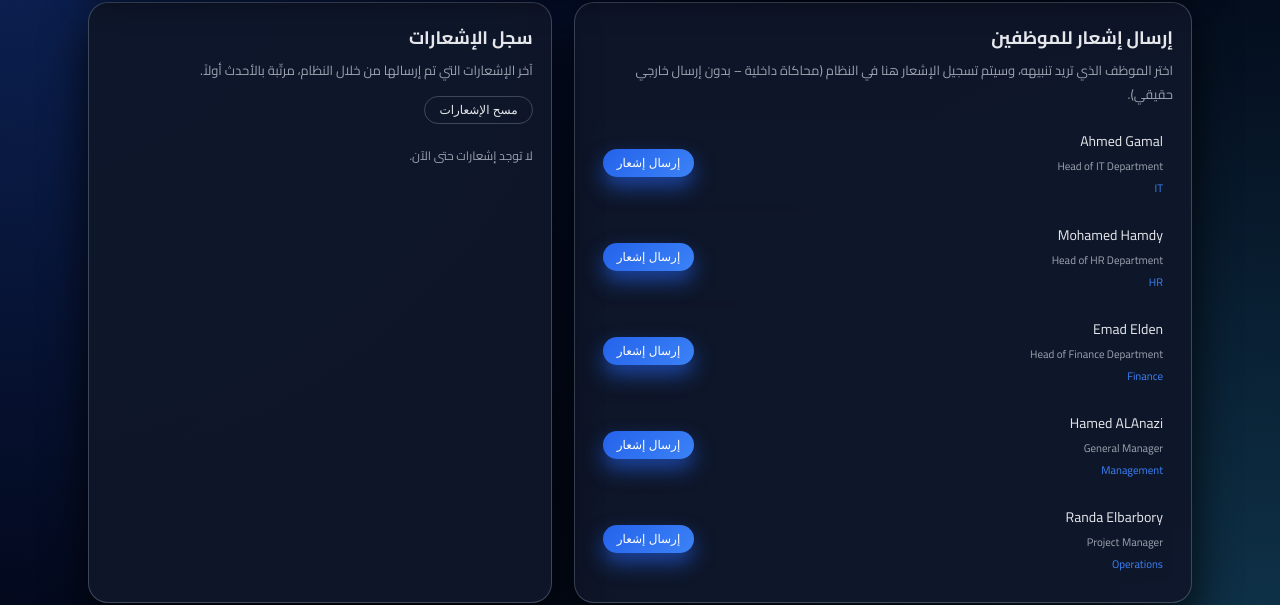
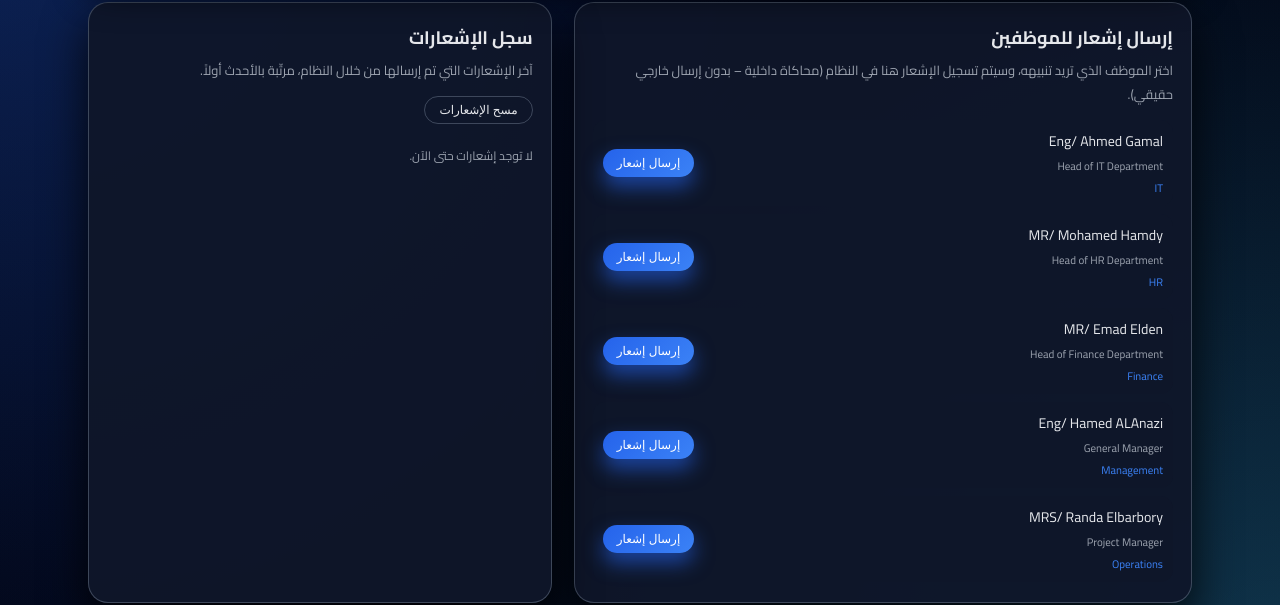
Before and after one commit to AhmedGamal217/Ghasiq-Meetin-, a plain HTML site: page notifications.html in a window 1280 px wide. Shown: the part 127-732 px from the top of the page. Drawn offline with Linux system fonts and the light colour scheme; sample sign-in values are in the browser's storage.

```diff
--- a/notifications.html
+++ b/notifications.html
@@ -625,12 +625,13 @@
 
     // ===== Employees Data =====
     const employees = [
-        { id: 1, name: "Ahmed Gamal", role: "Head of IT Department", dept: "IT" },
-        { id: 2, name: "Mohamed Hamdy", role: "Head of HR Department", dept: "HR" },
-        { id: 3, name: "Emad Elden", role: "Head of Finance Department", dept: "Finance" },
-        { id: 4, name: "Hamed ALAnazi", role: "General Manager", dept: "Management" },
-        { id: 5, name: "Randa Elbarbory", role: "Project Manager", dept: "Operations" }
+        { id: 1, name: "Eng/ Ahmed Gamal", role: "Head of IT Department", dept: "IT" },
+        { id: 2, name: "MR/ Mohamed Hamdy", role: "Head of HR Department", dept: "HR" },
+        { id: 3, name: "MR/ Emad Elden", role: "Head of Finance Department", dept: "Finance" },
+        { id: 4, name: "Eng/ Hamed ALAnazi", role: "General Manager", dept: "Management" },
+        { id: 5, name: "MRS/ Randa Elbarbory", role: "Project Manager", dept: "Operations" }
     ];
+
 
     const employeeListEl = document.getElementById("employeeList");
     const historyListEl  = document.getElementById("historyList");
```
